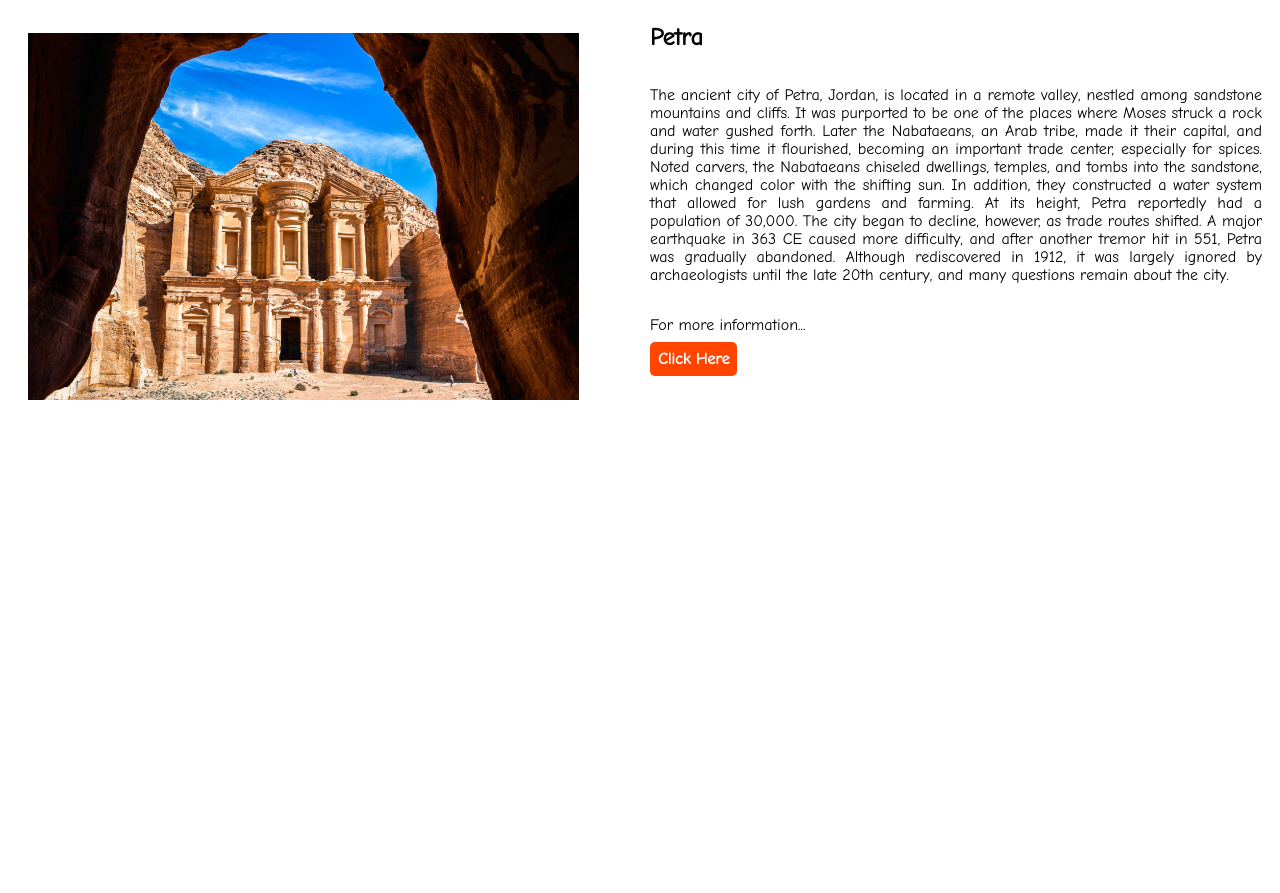
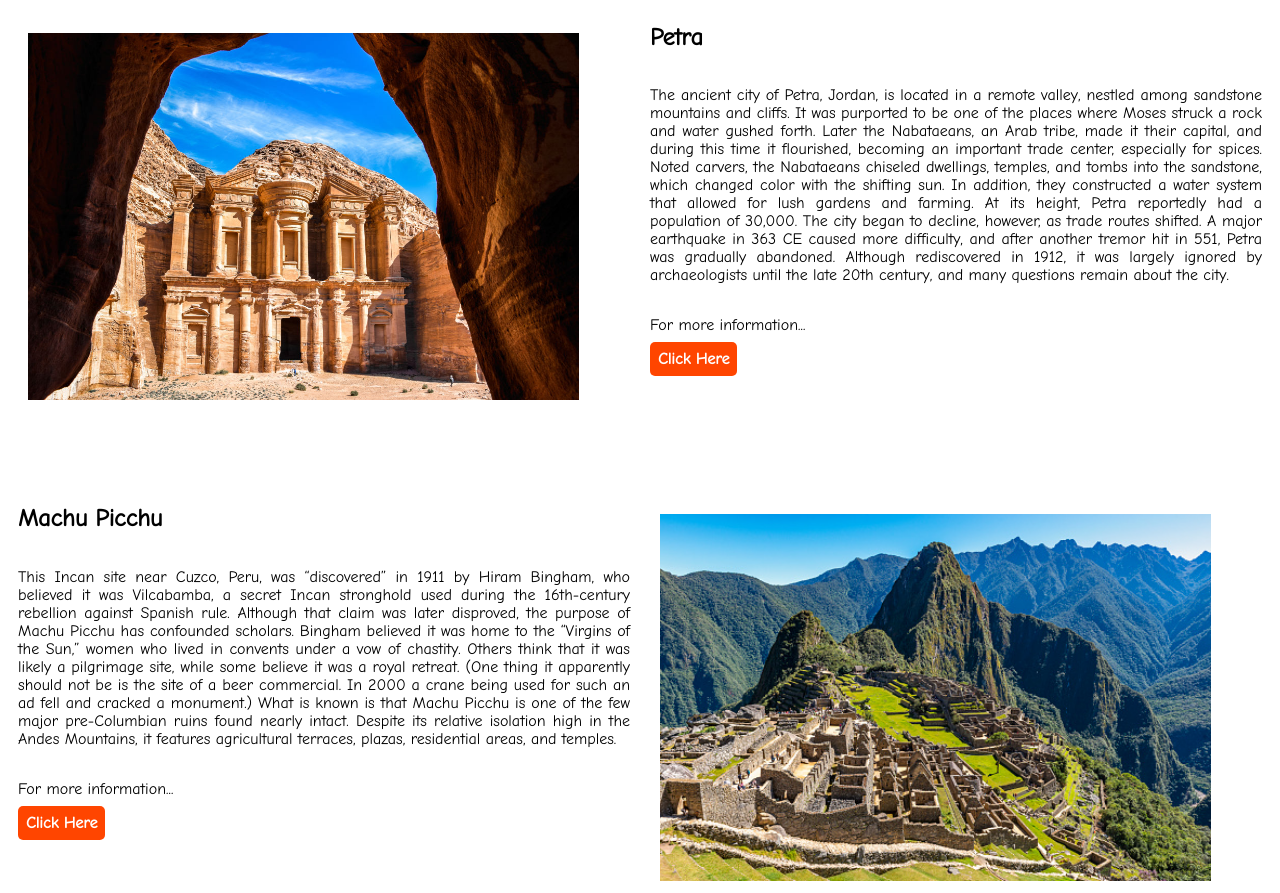
Before and after one commit to Faizul-Rien/7-Wonders, a plain HTML site: page index.html in a window 1280 px wide. Shown: the part 1391-2284 px from the top of the page. Before the commit the page ends 1803 px from the top, so only its background shows below. Drawn offline with Linux system fonts and the light colour scheme.

Commit message:
add machu picchu

```diff
--- a/index.html
+++ b/index.html
@@ -72,6 +72,20 @@
 
     </section>
 
+    <section class="machu-picchu">
+        <div class="size-fix">
+            <h2>Machu Picchu</h2>
+            <p>This Incan site near Cuzco, Peru, was “discovered” in 1911 by Hiram Bingham, who believed it was Vilcabamba, a secret Incan stronghold used during the 16th-century rebellion against Spanish rule. Although that claim was later disproved, the purpose of Machu Picchu has confounded scholars. Bingham believed it was home to the “Virgins of the Sun,” women who lived in convents under a vow of chastity. Others think that it was likely a pilgrimage site, while some believe it was a royal retreat. (One thing it apparently should not be is the site of a beer commercial. In 2000 a crane being used for such an ad fell and cracked a monument.) What is known is that Machu Picchu is one of the few major pre-Columbian ruins found nearly intact. Despite its relative isolation high in the Andes Mountains, it features agricultural terraces, plazas, residential areas, and temples.</p>
+            <p>For more information...</p>
+            <a class="button" target="_blank" href="https://en.wikipedia.org/wiki/Machu_Picchu">Click Here</a>
+        </div>
+        <div class="size-fix">
+            <img src="images/4-machu-picchu.jpg" alt="photo">
+
+        </div>
+
+    </section>
+
 
 
 </body>
```
